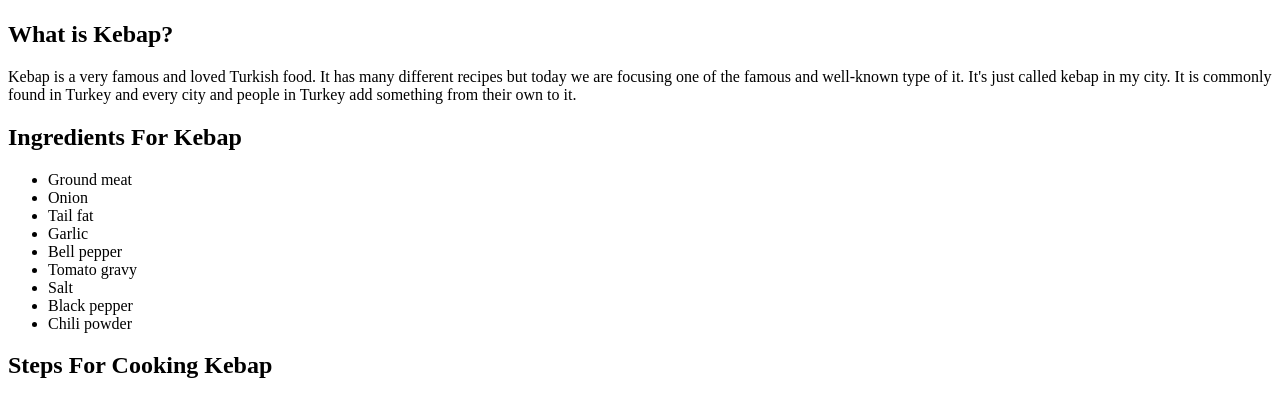
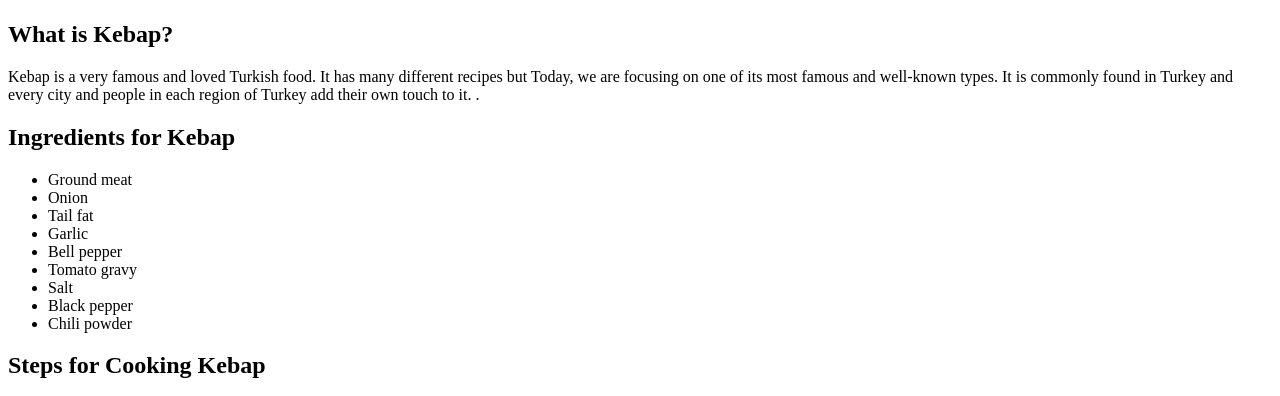
Before and after one commit to furkan0412/odin-recipes, a plain HTML site: page recipes/kebap.html in a window 1280 px wide. Shown: the part 533-929 px from the top of the page. Drawn offline with Linux system fonts and the light colour scheme.

Commit message:
fix: rephrase some sentences in the first p element

```diff
--- a/recipes/kebap.html
+++ b/recipes/kebap.html
@@ -19,7 +19,8 @@
       <h2>What is Kebap?</h2>
 
       <p>
-      Kebap is a very famous and loved Turkish food. It has many different recipes but today we are focusing one of the famous and well-known type of it. It's just called kebap in my city. It is commonly found in Turkey and every city and people in Turkey add something from their own to it.
+      Kebap is a very famous and loved Turkish food. It has many different recipes but Today, we are focusing on one of its most famous and well-known types. It is commonly found in Turkey and every city and people in each region of Turkey add their own touch to it.
+.
       </p>
 
       <p>
@@ -29,7 +30,7 @@
     </section>
 
     <section>
-      <h2>Ingredients For Kebap</h2>
+      <h2>Ingredients for Kebap</h2>
 
       <ul>
       <li>Ground meat</li>
@@ -43,7 +44,7 @@
       <li>Chili powder</li>
       </ul>
 
-      <h2>Steps For Cooking Kebap</h2>
+      <h2>Steps for Cooking Kebap</h2>
 
       <ol>
         <li>Chop up onion and bell peppers</li>
```
